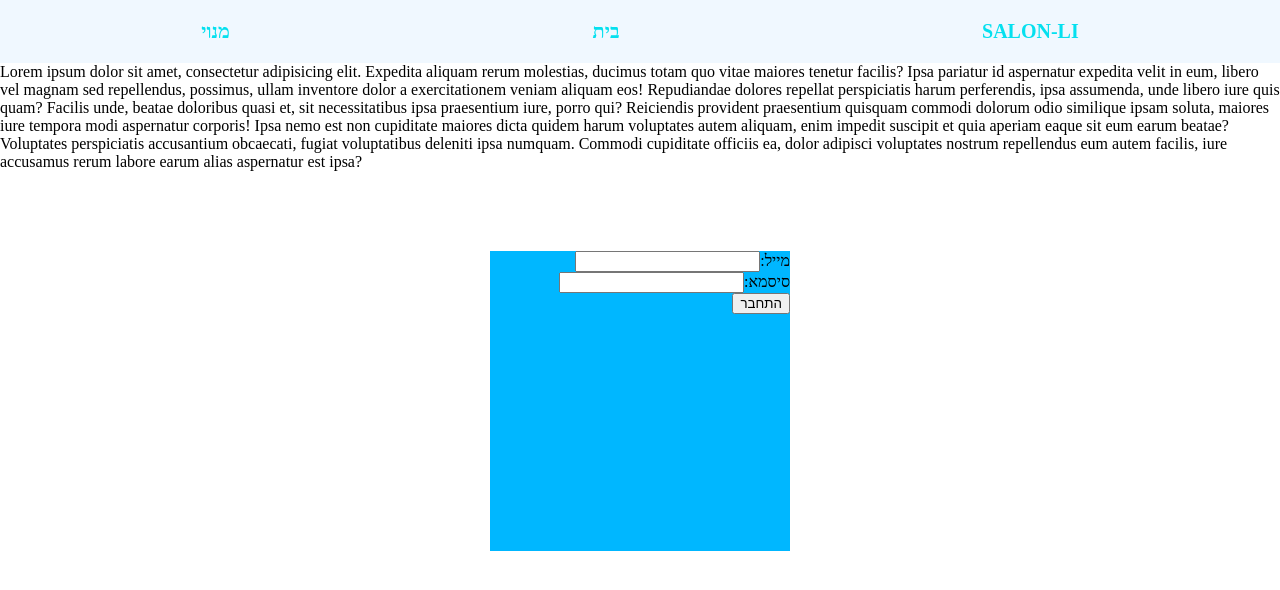
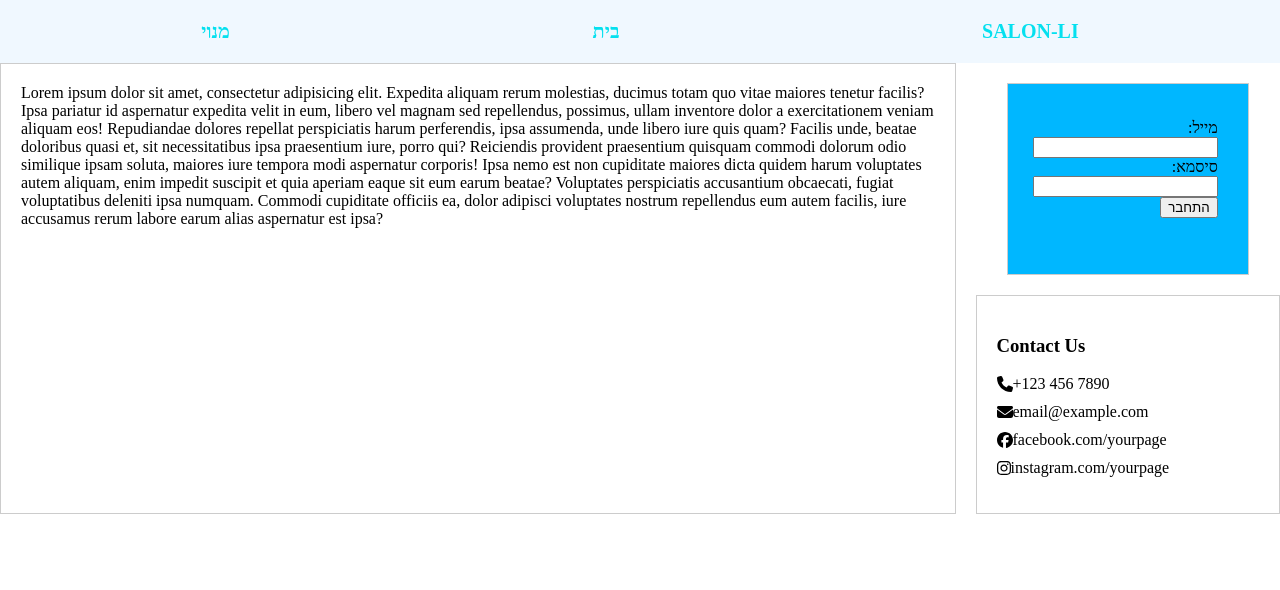
Before and after one commit to itsik-ba/Nahel-li, a React (Vite) app in the folder client/: page / in a window 1280 px wide. Shown: the top 590 px of the page. Built offline with nearby package versions, Linux system fonts and the light colour scheme.

Commit message:
layout the home page
the home page be 3 box about, login and connect

```diff
--- a/client/package.json
+++ b/client/package.json
@@ -10,6 +10,9 @@
     "preview": "vite preview"
   },
   "dependencies": {
+    "@fortawesome/free-brands-svg-icons": "^6.6.0",
+    "@fortawesome/free-solid-svg-icons": "^6.6.0",
+    "@fortawesome/react-fontawesome": "^0.2.2",
     "react": "^18.3.1",
     "react-dom": "^18.3.1",
     "react-router-dom": "^6.24.0",
--- a/client/src/components/logOn/login.module.css
+++ b/client/src/components/logOn/login.module.css
@@ -5,8 +5,8 @@
    }
 
    .card{
-    width: 300px;
-    height: 300px;
+    width: 180px;
+    height: 120px;
     background: rgb(0, 183, 255);
 
    }
--- /dev/null
+++ b/client/src/pages/homePage/HomePage.css
@@ -0,0 +1,72 @@
+.homePageContainer {
+    display: flex;
+  }
+
+  .about-box {
+    flex: 3; /* Take up 3/4 of the container */
+    padding: 20px;
+    border: 1px solid #ccc;
+    margin-right: 20px;
+  }
+
+  .right-side {
+    display: flex;
+    flex-direction: column;
+    flex: 1; /* Take up 1/4 of the container */
+  }
+
+  .login-box {
+    display: flex;
+    justify-content: center;
+    align-items: center;
+    padding: 20px;
+    border: 1px solid #ccc;
+    margin: 20px auto; /* Add equal margin on all sides and center it */
+    width: 200px; /* Set desired width */
+    height: 150px; /* Set desired height */
+    background-color: rgb(0, 183, 255); /* Ensure the box is blue */
+  }
+
+  .connected-box {
+    padding: 20px;
+    border: 1px solid #ccc;
+    flex-grow: 1;
+  }
+
+  .contact-list {
+    list-style: none;
+    padding: 0;
+  }
+
+  .contact-list li {
+    display: flex;
+    align-items: center;
+    margin-bottom: 10px;
+  }
+
+  .contact-list i {
+    margin-right: 10px;
+    font-size: 1.5em;
+  }
+
+  /* Ensure FontAwesome icons are styled correctly */
+  .contact-list .fa {
+    margin-right: 10px;
+  }
+
+  .mainForm {
+    padding: 80px 0;
+    display: flex;
+    justify-content: center;
+  }
+
+  .card {
+    width: 180px;
+    height: 120px;
+    background: rgb(0, 183, 255);
+  }
+
+  .btnlogin, .btnregister {
+    width: 50%;
+    font-size: 16px;
+  }
--- a/client/src/pages/homePage/HomePage.tsx
+++ b/client/src/pages/homePage/HomePage.tsx
@@ -1,17 +1,31 @@
-import Login from "../../components/logOn/Login"
-
+import Login from "../../components/logOn/Login";
+import './HomePage.css';
+import { FontAwesomeIcon } from '@fortawesome/react-fontawesome';
+import { faPhone, faEnvelope } from '@fortawesome/free-solid-svg-icons';
+import { faFacebook, faInstagram } from '@fortawesome/free-brands-svg-icons';
 
 const HomePage = () => {
   return (
-   <>
-   <div>Lorem ipsum dolor sit amet, consectetur adipisicing elit. Expedita aliquam rerum molestias, ducimus totam quo vitae maiores tenetur facilis? Ipsa pariatur id aspernatur expedita velit in eum, libero vel magnam sed repellendus, possimus, ullam inventore dolor a exercitationem veniam aliquam eos! Repudiandae dolores repellat perspiciatis harum perferendis, ipsa assumenda, unde libero iure quis quam? Facilis unde, beatae doloribus quasi et, sit necessitatibus ipsa praesentium iure, porro qui? Reiciendis provident praesentium quisquam commodi dolorum odio similique ipsam soluta, maiores iure tempora modi aspernatur corporis! Ipsa nemo est non cupiditate maiores dicta quidem harum voluptates autem aliquam, enim impedit suscipit et quia aperiam eaque sit eum earum beatae? Voluptates perspiciatis accusantium obcaecati, fugiat voluptatibus deleniti ipsa numquam. Commodi cupiditate officiis ea, dolor adipisci voluptates nostrum repellendus eum autem facilis, iure accusamus rerum labore earum alias aspernatur est ipsa?</div>
-
-   <div>
-    <Login />
-   </div>
-
-   </>
-  )
+    <div className="homePageContainer">
+      <div className="about-box">
+        Lorem ipsum dolor sit amet, consectetur adipisicing elit. Expedita aliquam rerum molestias, ducimus totam quo vitae maiores tenetur facilis? Ipsa pariatur id aspernatur expedita velit in eum, libero vel magnam sed repellendus, possimus, ullam inventore dolor a exercitationem veniam aliquam eos! Repudiandae dolores repellat perspiciatis harum perferendis, ipsa assumenda, unde libero iure quis quam? Facilis unde, beatae doloribus quasi et, sit necessitatibus ipsa praesentium iure, porro qui? Reiciendis provident praesentium quisquam commodi dolorum odio similique ipsam soluta, maiores iure tempora modi aspernatur corporis! Ipsa nemo est non cupiditate maiores dicta quidem harum voluptates autem aliquam, enim impedit suscipit et quia aperiam eaque sit eum earum beatae? Voluptates perspiciatis accusantium obcaecati, fugiat voluptatibus deleniti ipsa numquam. Commodi cupiditate officiis ea, dolor adipisci voluptates nostrum repellendus eum autem facilis, iure accusamus rerum labore earum alias aspernatur est ipsa?
+      </div>
+      <div className="right-side">
+        <div className="login-box">
+          <Login />
+        </div>
+        <div className="connected-box">
+          <h3>Contact Us</h3>
+          <ul className="contact-list">
+            <li><FontAwesomeIcon icon={faPhone} /> +123 456 7890</li>
+            <li><FontAwesomeIcon icon={faEnvelope} /> email@example.com</li>
+            <li><FontAwesomeIcon icon={faFacebook} /> facebook.com/yourpage</li>
+            <li><FontAwesomeIcon icon={faInstagram} /> instagram.com/yourpage</li>
+          </ul>
+        </div>
+      </div>
+    </div>
+  );
 }
 
-export default HomePage
+export default HomePage;
```
